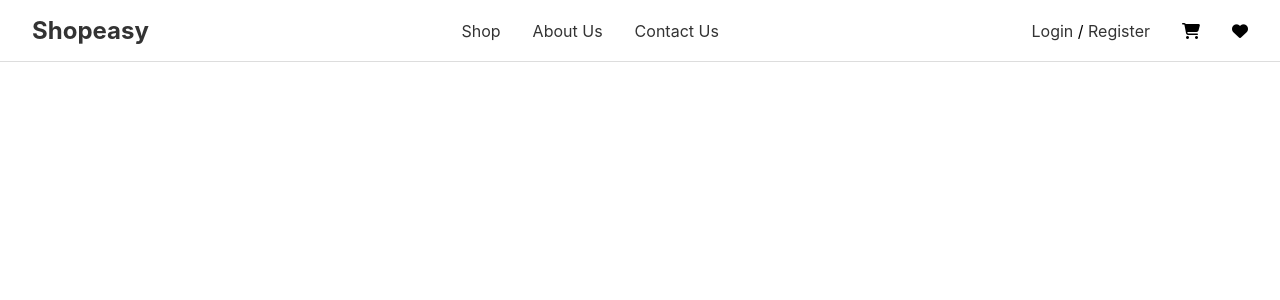
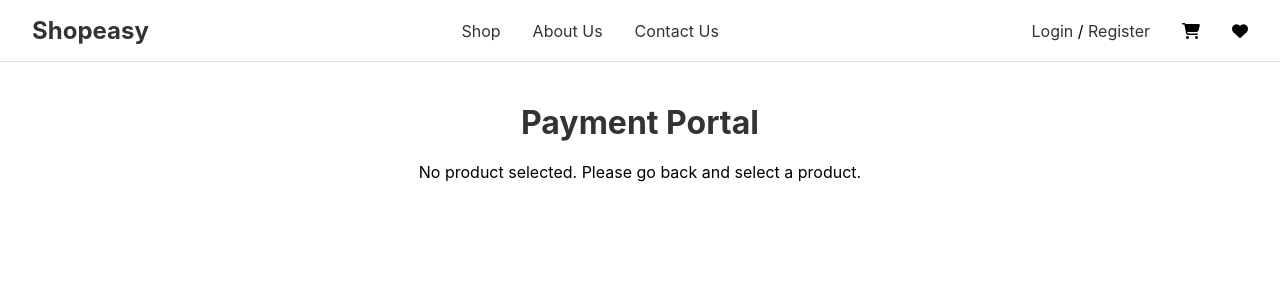
Before and after one commit to chandanams19/team5, a React (Create React App) app in the folder shopeasy/: page /payment in a window 1280 px wide. Shown: the top 300 px of the page. Built offline with nearby package versions, Linux system fonts and the light colour scheme.

Commit message:
buy now btn to payment portal

```diff
--- a/shopeasy/src/App.js
+++ b/shopeasy/src/App.js
@@ -8,6 +8,7 @@ import Login from './components/Login';
 import Register from './components/Register';
 import About from './components/About';
 import Contact from './components/Contact';
+import Payment from './components/Payment';
 import './App.css';
 
 const App = () => {
@@ -33,6 +34,7 @@ const App = () => {
           <Route path="/register" element={<Register />} />
           <Route path="/about" element={<About />} />
           <Route path="/contact" element={<Contact />} />
+          <Route path="/payment" element={<Payment />} />
         </Routes>
       </div>
     </Router>
--- /dev/null
+++ b/shopeasy/src/components/Payment.js
@@ -0,0 +1,27 @@
+// src/components/Payment.js
+import React from 'react';
+import { useLocation } from 'react-router-dom';
+
+const Payment = () => {
+  const location = useLocation();
+  const { dress } = location.state || {}; // Destructure dress data from location.state
+
+  return (
+    <div style={{ textAlign: 'center', padding: '20px' }}>
+      <h1>Payment Portal</h1>
+      {dress ? (
+        <div style={{ marginTop: '20px' }}>
+          <img src={dress.image} alt={dress.name} style={{ width: '200px', height: '300px', objectFit: 'cover', borderRadius: '8px' }} />
+          <h2>{dress.name}</h2>
+          <p>Price: {dress.price}</p>
+          {/* Add more product details if needed */}
+        </div>
+      ) : (
+        <p>No product selected. Please go back and select a product.</p>
+      )}
+      {/* Payment form or integration can go here */}
+    </div>
+  );
+};
+
+export default Payment;
--- a/shopeasy/src/components/Shop.js
+++ b/shopeasy/src/components/Shop.js
@@ -1,10 +1,13 @@
 // src/components/Shop.js
 import React, { useEffect, useState } from 'react';
 import '../assets/Shop.css';
-
+import { useNavigate } from 'react-router-dom';
 const Shop = ({ incrementFavoriteCount, incrementCartCount }) => {
+  const navigate = useNavigate();
   const [dresses, setDresses] = useState([]);
-
+  const handleBuyNow = (dress) => {
+    navigate('/payment', { state: { dress } });
+  };
   useEffect(() => {
     fetch('./json/shop.json')
       .then(response => response.json())
@@ -28,7 +31,7 @@ const Shop = ({ incrementFavoriteCount, incrementCartCount }) => {
             </div>
             <div className="btn-alignment">
               <button className="buy-button" onClick={incrementCartCount}>Add to Cart</button>
-              <button className="buy-button">Buy Now</button>
+              <button className="buy-button" onClick={() => handleBuyNow(dress)}>Buy Now</button>
             </div>
           </div>
         ))}
```
